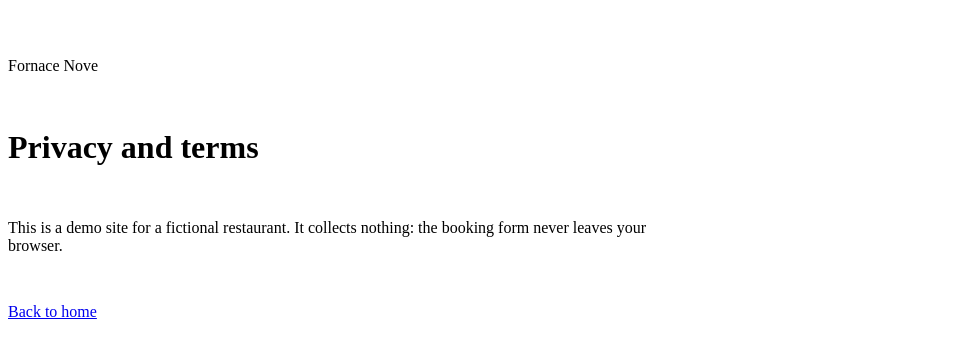
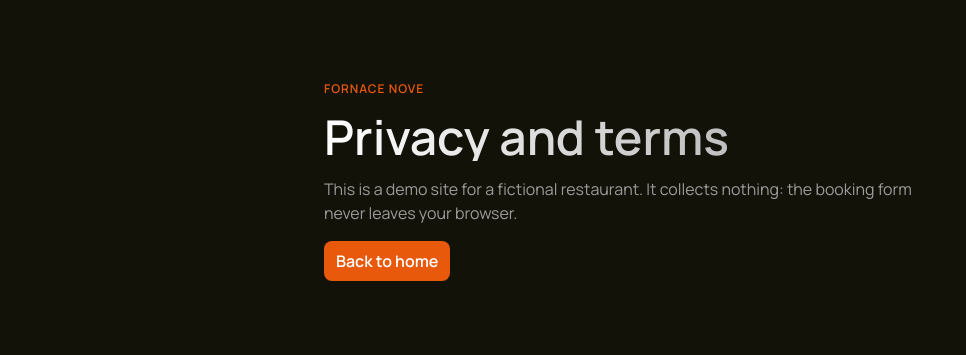
Before and after one commit to g77577076-hue/fornace-nove-demo, a plain HTML site: page 3-privacy.html in a window 1280 px wide. Shown: the part 219-574 px from the top of the page, without its empty margins (0-966 px from the left). Drawn offline with Linux system fonts and the light colour scheme.

Commit message:
Update 3-privacy.html

```diff
--- a/3-privacy.html
+++ b/3-privacy.html
@@ -1 +1 @@
-<!doctype html><html lang="en"><head><meta charset="utf-8"><meta name="viewport" content="width=device-width,initial-scale=1"><meta name="robots" content="noindex"><title>Privacy and terms | Fornace Nove</title><link rel="stylesheet" href="style.css"><link href="https://fonts.googleapis.com/css2?family=Manrope:wght@400;500;600&display=swap" rel="stylesheet"></head><body><main class="wrap" style="min-height:100vh;display:flex;flex-direction:column;justify-content:center;gap:16px;max-width:680px"><p class="caption-3" style="color:var(--acc)">Fornace Nove</p><h1 class="heading-2 grad">Privacy and terms</h1><p class="body-3 mut">This is a demo site for a fictional restaurant. It collects nothing: the booking form never leaves your browser.</p><p><a class="btn" href="index.html">Back to home</a></p></main></body></html>
+<!doctype html><html lang="en"><head><meta charset="utf-8"><meta name="viewport" content="width=device-width,initial-scale=1"><meta name="robots" content="noindex"><title>Privacy and terms | Fornace Nove</title><link rel="stylesheet" href="4-style.css"><link href="https://fonts.googleapis.com/css2?family=Manrope:wght@400;500;600&display=swap" rel="stylesheet"></head><body><main class="wrap" style="min-height:100vh;display:flex;flex-direction:column;justify-content:center;gap:16px;max-width:680px"><p class="caption-3" style="color:var(--acc)">Fornace Nove</p><h1 class="heading-2 grad">Privacy and terms</h1><p class="body-3 mut">This is a demo site for a fictional restaurant. It collects nothing: the booking form never leaves your browser.</p><p><a class="btn" href="index.html">Back to home</a></p></main></body></html>
```
